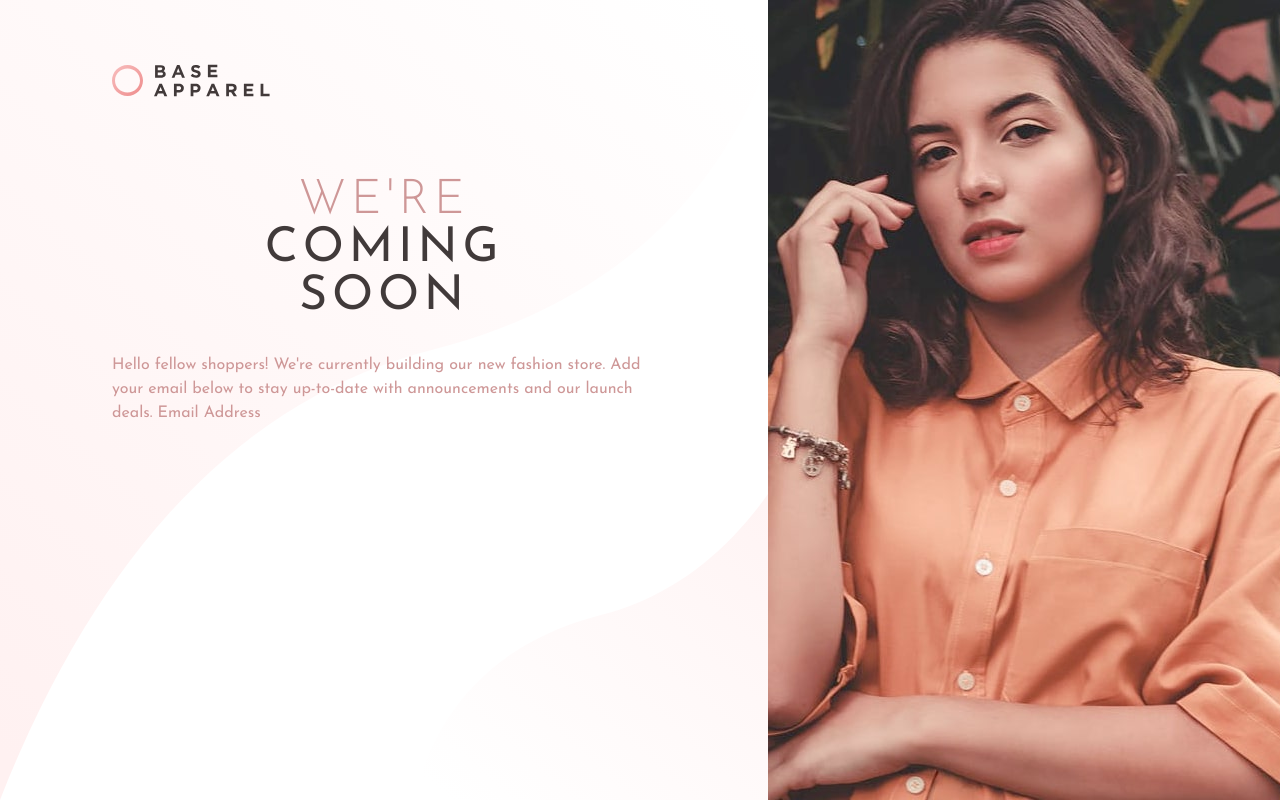
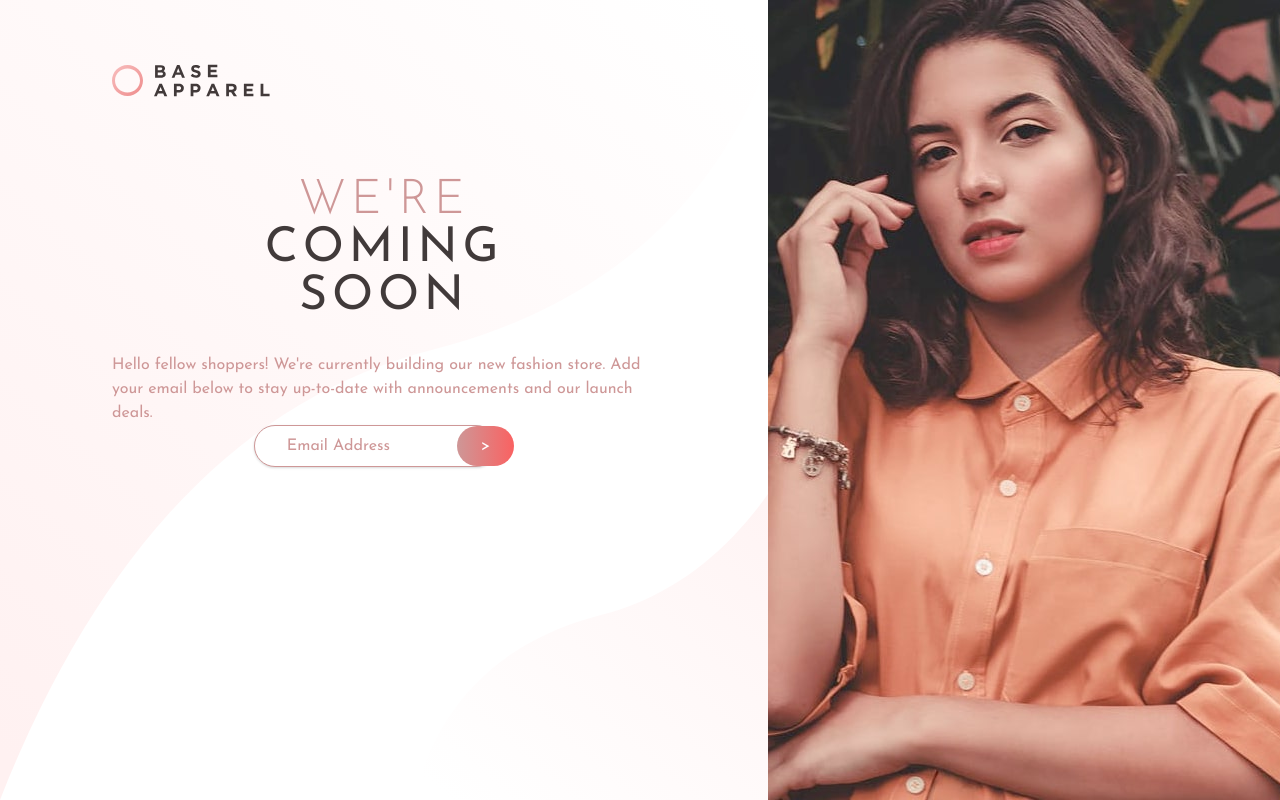
Before and after one commit to Samanosukeh/base-apparel-coming-soon, a Nuxt app: page / in a window 1280 px wide. Built offline with nearby package versions, Linux system fonts and the light colour scheme.

Commit message:
add input

```diff
--- a/pages/index.vue
+++ b/pages/index.vue
@@ -14,7 +14,10 @@
             Hello fellow shoppers! We're currently building our new fashion store.
             Add your email below to stay up-to-date with announcements and our launch deals.
 
-            Email Address
+            <div class="flex flex-row xs:px-8 sm:px-12 md:px-12 lg:px-28 align-center justify-center items-center  mx-auto">
+              <input class="shadow -mr-10 appearance-none border border-primary-desaturated-red placeholder-primary-desaturated-red rounded-3xl py-2 px-8" placeholder="Email Address">
+              <button class="text-white bg-gradient-to-r from-primary-desaturated-red to-primary-soft-red px-6 py-2 rounded-3xl -xl-24 z-10">></button>
+            </div>
           </p>
         </div>
       </div>
```
